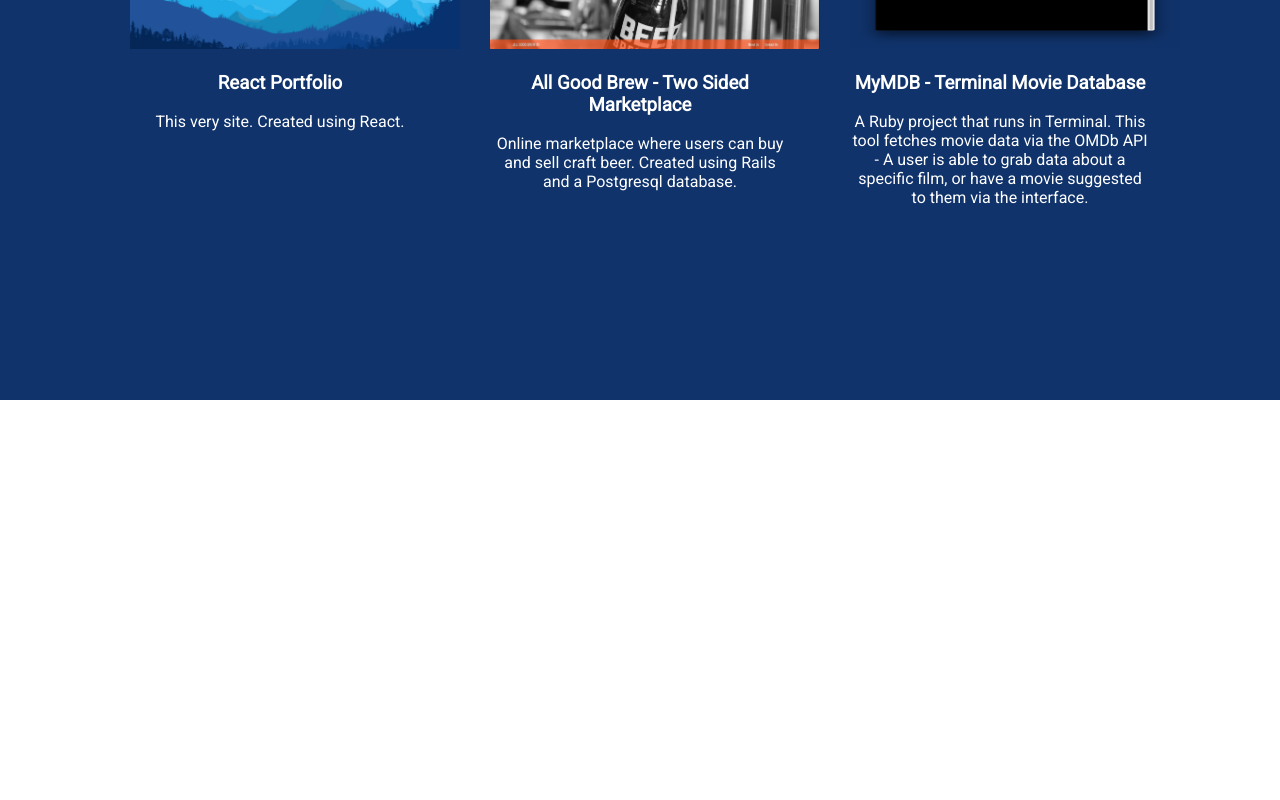
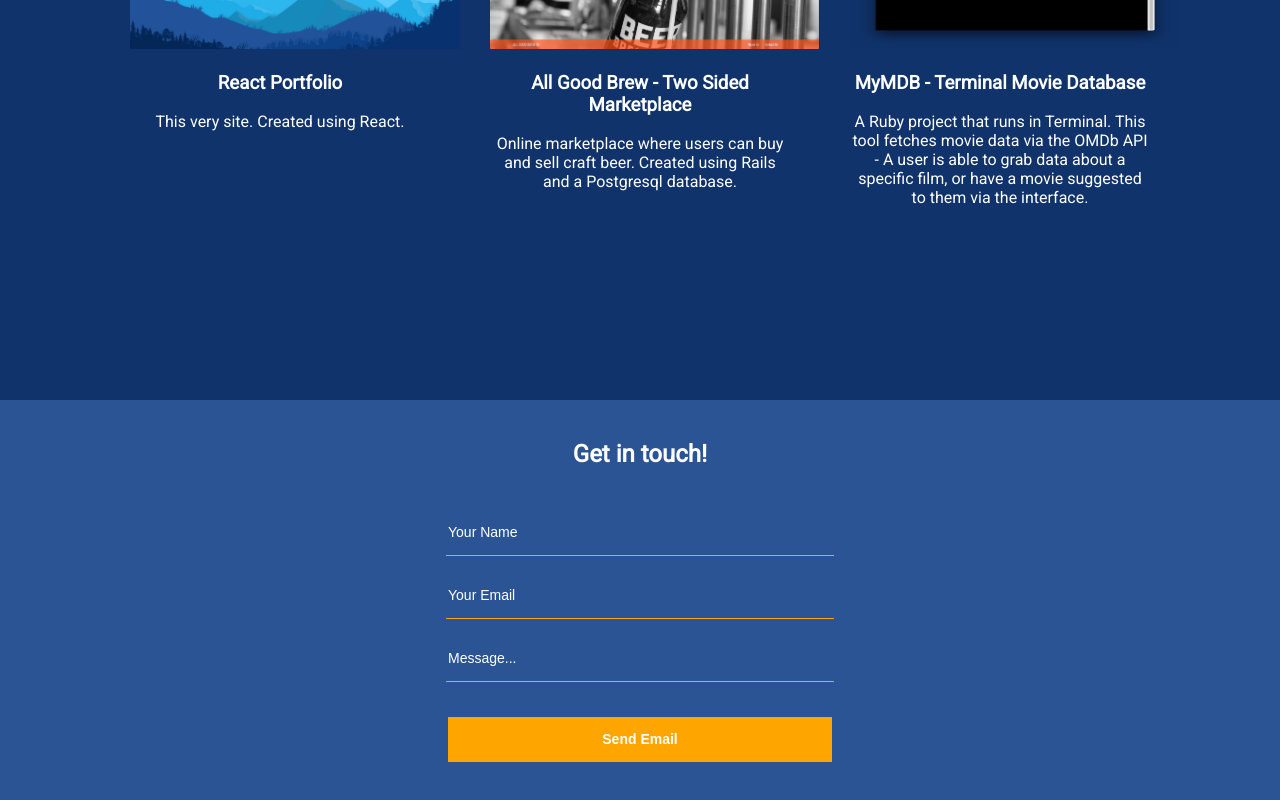
Before and after one commit to jmerrigan/react-portfolio, a React (Create React App) app: page / in a window 1280 px wide. Shown: the part 2080-2880 px from the top of the page. Before the commit the page ends 2480 px from the top, so only its background shows below. Built offline with nearby package versions, Linux system fonts and the light colour scheme; a web font is replaced by a local one.

Commit message:
Added contact component and began styling form

```diff
--- a/src/App.css
+++ b/src/App.css
@@ -174,6 +174,63 @@ body {
 .projectCard img {
   height: 169px;
   width: 330px;
+}
+
+#contactPage {
+  margin: 0 auto;
+  height: 70vh;
+  background: #2B5495;
+  text-align: center;
+  color: white;
+}
+
+#contactTitle {
+  padding: 40px;
+}
+
+#contactTitle h2 {
+  margin: 0;
+}
+
+#contactForm {
+  display: flex;
+  flex-direction: column;
+  align-items: center;
+  justify-content: center;
+}
+
+.formField {
+
+  width: 30vw;
+  background: transparent;
+  border: none;
+  outline: none;
+  color: white;
+  font-size: 14px;
+  border-bottom: 1px solid orange;
+  margin-bottom: 15px;
+
+}
+
+input {
+  height: 45px;
+}
+
+input::placeholder {
+  color: white;
+}
+
+form .submit {
+  background: orange;
+  border-color: transparent;
+  margin-top: 20px;
+  font-weight: bold;
+
+}
+
+form .submit:hover {
+  background: lightcoral;
+  cursor: pointer;
 }
 
 @media (max-width: 768px) {
--- a/src/App.js
+++ b/src/App.js
@@ -4,6 +4,7 @@ import Navbar from './Navbar'
 import AboutPage from './AboutPage'
 import Skills from './Skills'
 import Projects from './Projects'
+import Contact from './Contact'
 import './App.css';
 
 class App extends Component {
@@ -18,6 +19,7 @@ class App extends Component {
           <AboutPage/>
           <Skills />
           <Projects />
+          <Contact />
         </div>
       );
 
--- /dev/null
+++ b/src/Contact.js
@@ -0,0 +1,29 @@
+import React, {Component} from 'react';
+
+
+class Contact extends Component {
+
+    render(){
+        return(
+            <div id="contactPage">
+                <div id="contactTitle">
+                    <h2>Get in touch!</h2>
+                </div>
+                <div id="contactFormContainer">
+                    <form id="contactForm" method="post">
+                        <input name="name" type="text" className="formField" placeholder="Your Name" required />
+                        <input name="email" type="text" className="formField" placeholder="Your Email" required />
+                        <input name="message" type="textarea" className="formField" placeholder="Message..." row="4" required />
+                        <input type="submit" className="formField submit" value="Send Email" required />
+
+
+                    </form>
+                </div>
+
+            </div>
+        )
+    }
+
+}
+
+export default Contact;
```
